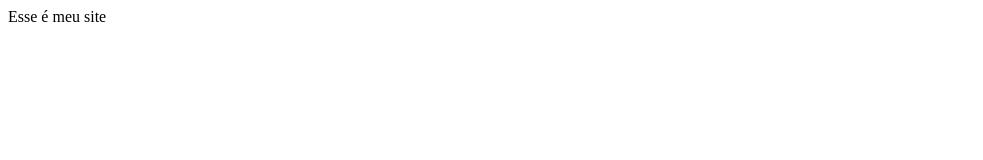
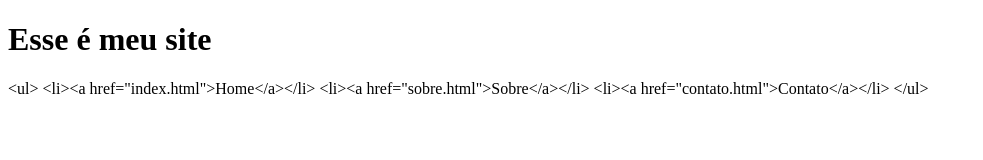
Before and after one commit to wendersonpaulo/teste, a plain HTML site: page index.html in a window 1280 px wide. Shown: the whole page, without its empty margins (0-983 px from the left). Drawn offline with Linux system fonts and the light colour scheme.

Commit message:
alteracao h1 master certa

```diff
--- a/index.html
+++ b/index.html
@@ -5,6 +5,13 @@
 <title> Meu Site </title>
 </head>
 <body>
-  Esse é meu site
+  <h1>Esse é meu site</h1>
+
+  &lt;ul&gt;
+    &lt;li&gt;&lt;a href="index.html"&gt;Home&lt;/a&gt;&lt;/li&gt;
+    &lt;li&gt;&lt;a href="sobre.html"&gt;Sobre&lt;/a&gt;&lt;/li&gt;
+    &lt;li&gt;&lt;a href="contato.html"&gt;Contato&lt;/a&gt;&lt;/li&gt;
+&lt;/ul&gt;
+
 </body>
 </html>
```
